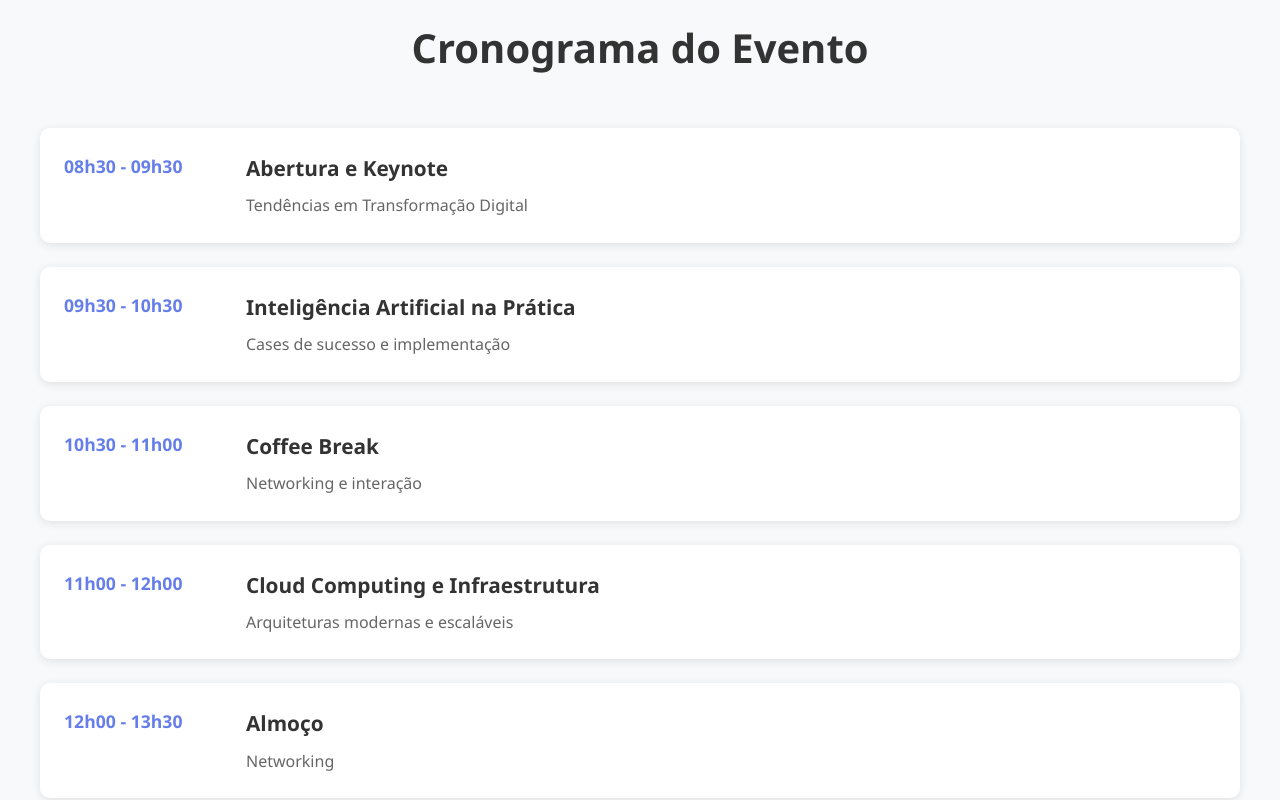
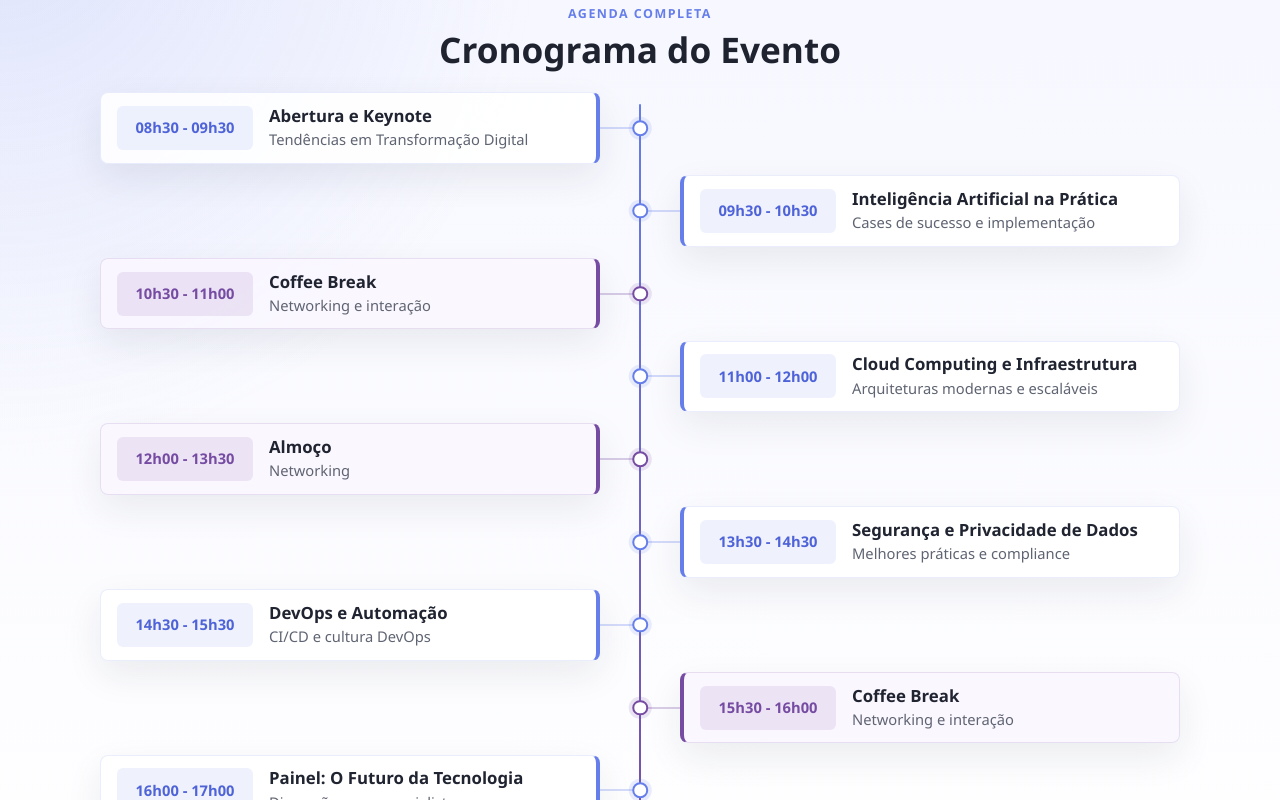
Before and after one commit to tcloud-dev/template-landingpage, an Angular app: page / in a window 1280 px wide. Shown: the part 880-1680 px from the top of the page. Built offline with nearby package versions, Linux system fonts and the light colour scheme.

Commit message:
adjustment timeline and set blur in header

```diff
--- a/src/app/components/header/header.css
+++ b/src/app/components/header/header.css
@@ -1,5 +1,11 @@
 .header {
-  background: linear-gradient(135deg, #667eea 0%, #764ba2 100%);
+  background: linear-gradient(
+    135deg,
+    rgba(102, 126, 234, 0.72) 0%,
+    rgba(118, 75, 162, 0.72) 100%
+  );
+  -webkit-backdrop-filter: blur(10px);
+  backdrop-filter: blur(10px);
   padding: 1rem 0;
   position: fixed;
   top: 0;
--- a/src/app/components/schedule/schedule.css
+++ b/src/app/components/schedule/schedule.css
@@ -1,76 +1,241 @@
 .schedule {
-  padding: 6rem 2rem;
-  background: #f8f9fa;
+  min-height: 100vh;
+  padding: 5rem 2rem 3rem;
+  scroll-margin-top: 5rem;
+  background:
+    radial-gradient(circle at top left, rgba(102, 126, 234, 0.16), transparent 34rem),
+    linear-gradient(180deg, #f6f7ff 0%, #ffffff 100%);
+  display: flex;
+  align-items: center;
 }
 
 .container {
   max-width: 1200px;
   margin: 0 auto;
+  width: 100%;
+}
+
+.section-heading {
+  text-align: center;
+  margin-bottom: 1.5rem;
+}
+
+.section-kicker {
+  color: #667eea;
+  display: inline-block;
+  font-size: 0.78rem;
+  font-weight: 800;
+  letter-spacing: 0.12em;
+  margin-bottom: 0.35rem;
+  text-transform: uppercase;
 }
 
 .section-title {
-  font-size: 2.5rem;
-  font-weight: 700;
-  text-align: center;
-  margin-bottom: 3rem;
-  color: #333;
+  color: #1f2330;
+  font-size: 2.2rem;
+  font-weight: 800;
+  line-height: 1.1;
+  margin: 0;
 }
 
 .schedule-list {
+  --marker-size: 0.72rem;
+  --timeline-gap: 2.5rem;
+  --timeline-width: 2px;
+
   display: flex;
   flex-direction: column;
-  gap: 1.5rem;
+  gap: 0.7rem;
+  margin: 0 auto;
+  max-width: 1080px;
+  position: relative;
+}
+
+.schedule-list::before {
+  background: linear-gradient(180deg, #667eea 0%, #764ba2 100%);
+  border-radius: 999px;
+  bottom: 0.75rem;
+  content: '';
+  left: 50%;
+  position: absolute;
+  top: 0.75rem;
+  transform: translateX(-50%);
+  width: var(--timeline-width);
 }
 
 .schedule-item {
   display: flex;
-  gap: 2rem;
-  background: white;
-  padding: 1.5rem;
-  border-radius: 10px;
-  box-shadow: 0 2px 10px rgba(0, 0, 0, 0.1);
-  transition: transform 0.3s, box-shadow 0.3s;
+  justify-content: flex-start;
+  min-height: 4.25rem;
+  position: relative;
+  width: 100%;
 }
 
-.schedule-item:hover {
+.schedule-item:nth-child(even) {
+  justify-content: flex-end;
+}
+
+.schedule-item::before {
+  background: #ffffff;
+  border: 2px solid #667eea;
+  border-radius: 999px;
+  box-shadow: 0 0 0 0.22rem rgba(102, 126, 234, 0.14);
+  content: '';
+  height: var(--marker-size);
+  left: 50%;
+  position: absolute;
+  top: 50%;
+  transform: translate(-50%, -50%);
+  width: var(--marker-size);
+  z-index: 2;
+}
+
+.schedule-item::after {
+  background: rgba(102, 126, 234, 0.28);
+  content: '';
+  height: 2px;
+  left: calc(50% - var(--timeline-gap));
+  position: absolute;
+  top: 50%;
+  transform: translateY(-50%);
+  width: var(--timeline-gap);
+  z-index: 1;
+}
+
+.schedule-item:nth-child(even)::after {
+  left: 50%;
+}
+
+.schedule-card {
+  align-items: center;
+  background: rgba(255, 255, 255, 0.88);
+  border: 1px solid rgba(102, 126, 234, 0.14);
+  border-right: 4px solid #667eea;
+  border-radius: 8px;
+  box-shadow: 0 14px 36px rgba(31, 35, 48, 0.08);
+  display: grid;
+  gap: 1rem;
+  grid-template-columns: 8.5rem 1fr;
+  min-height: 4.25rem;
+  padding: 0.8rem 1rem;
+  position: relative;
+  transition:
+    border-color 0.3s,
+    box-shadow 0.3s,
+    transform 0.3s;
+  width: calc(50% - var(--timeline-gap));
+}
+
+.schedule-item:nth-child(even) .schedule-card {
+  border-left: 4px solid #667eea;
+  border-right: 1px solid rgba(102, 126, 234, 0.14);
+}
+
+.schedule-item:hover .schedule-card {
   transform: translateY(-2px);
-  box-shadow: 0 4px 15px rgba(0, 0, 0, 0.15);
+  border-color: rgba(102, 126, 234, 0.32);
+  box-shadow: 0 18px 44px rgba(31, 35, 48, 0.12);
+}
+
+.schedule-item--break .schedule-card {
+  border-color: rgba(118, 75, 162, 0.14);
+  border-right-color: #764ba2;
+  background: rgba(250, 247, 255, 0.9);
+}
+
+.schedule-item--break:nth-child(even) .schedule-card {
+  border-left-color: #764ba2;
+  border-right-color: rgba(118, 75, 162, 0.14);
+}
+
+.schedule-item--break::before {
+  border-color: #764ba2;
+  box-shadow: 0 0 0 0.22rem rgba(118, 75, 162, 0.14);
+}
+
+.schedule-item--break::after {
+  background: rgba(118, 75, 162, 0.28);
 }
 
 .time {
-  flex-shrink: 0;
-  width: 150px;
-  font-weight: 700;
-  color: #667eea;
-  font-size: 1.1rem;
+  align-self: stretch;
+  background: rgba(102, 126, 234, 0.1);
+  border-radius: 6px;
+  color: #4f63d8;
+  display: grid;
+  font-size: 0.92rem;
+  font-weight: 800;
+  line-height: 1.2;
+  place-items: center;
+  text-align: center;
+}
+
+.schedule-item--break .time {
+  background: rgba(118, 75, 162, 0.11);
+  color: #764ba2;
 }
 
 .content h3 {
-  margin: 0 0 0.5rem;
-  color: #333;
-  font-size: 1.3rem;
+  color: #202431;
+  font-size: 1.05rem;
+  line-height: 1.2;
+  margin: 0 0 0.25rem;
 }
 
 .content p {
+  color: #5f6472;
+  font-size: 0.92rem;
+  line-height: 1.35;
   margin: 0;
-  color: #666;
 }
 
 @media (max-width: 768px) {
   .schedule {
+    align-items: stretch;
+    min-height: 100svh;
     padding: 4rem 1rem;
   }
 
-  .schedule-item {
-    flex-direction: column;
-    gap: 1rem;
-  }
-
-  .time {
-    width: 100%;
+  .section-heading {
+    text-align: left;
   }
 
   .section-title {
     font-size: 2rem;
   }
+
+  .schedule-list {
+    gap: 0.9rem;
+    max-width: none;
+  }
+
+  .schedule-item,
+  .schedule-item:nth-child(even) {
+    justify-content: flex-start;
+  }
+
+  .schedule-list::before,
+  .schedule-item::before,
+  .schedule-item::after {
+    display: none;
+  }
+
+  .schedule-card,
+  .schedule-item:nth-child(even) .schedule-card {
+    border-left: 4px solid #667eea;
+    border-right: 1px solid rgba(102, 126, 234, 0.14);
+    grid-template-columns: 1fr;
+    padding: 0.9rem;
+    width: 100%;
+  }
+
+  .schedule-item--break .schedule-card,
+  .schedule-item--break:nth-child(even) .schedule-card {
+    border-left-color: #764ba2;
+    border-right-color: rgba(118, 75, 162, 0.14);
+  }
+
+  .time {
+    min-height: 2.5rem;
+  }
 }
--- a/src/app/components/schedule/schedule.html
+++ b/src/app/components/schedule/schedule.html
@@ -1,71 +1,93 @@
 <section id="schedule" class="schedule">
   <div class="container">
+    <div class="section-heading">
+      <span class="section-kicker">Agenda completa</span>
       <h2 class="section-title">Cronograma do Evento</h2>
+    </div>
     <div class="schedule-list">
       <div class="schedule-item">
+        <div class="schedule-card">
           <div class="time">08h30 - 09h30</div>
           <div class="content">
             <h3>Abertura e Keynote</h3>
             <p>Tendências em Transformação Digital</p>
           </div>
         </div>
+      </div>
       <div class="schedule-item">
+        <div class="schedule-card">
           <div class="time">09h30 - 10h30</div>
           <div class="content">
             <h3>Inteligência Artificial na Prática</h3>
             <p>Cases de sucesso e implementação</p>
           </div>
         </div>
-      <div class="schedule-item">
+      </div>
+      <div class="schedule-item schedule-item--break">
+        <div class="schedule-card">
           <div class="time">10h30 - 11h00</div>
           <div class="content">
             <h3>Coffee Break</h3>
             <p>Networking e interação</p>
           </div>
         </div>
+      </div>
       <div class="schedule-item">
+        <div class="schedule-card">
           <div class="time">11h00 - 12h00</div>
           <div class="content">
             <h3>Cloud Computing e Infraestrutura</h3>
             <p>Arquiteturas modernas e escaláveis</p>
           </div>
         </div>
-      <div class="schedule-item">
+      </div>
+      <div class="schedule-item schedule-item--break">
+        <div class="schedule-card">
           <div class="time">12h00 - 13h30</div>
           <div class="content">
             <h3>Almoço</h3>
             <p>Networking</p>
           </div>
         </div>
+      </div>
       <div class="schedule-item">
+        <div class="schedule-card">
           <div class="time">13h30 - 14h30</div>
           <div class="content">
             <h3>Segurança e Privacidade de Dados</h3>
             <p>Melhores práticas e compliance</p>
           </div>
         </div>
+      </div>
       <div class="schedule-item">
+        <div class="schedule-card">
           <div class="time">14h30 - 15h30</div>
           <div class="content">
             <h3>DevOps e Automação</h3>
             <p>CI/CD e cultura DevOps</p>
           </div>
         </div>
-      <div class="schedule-item">
+      </div>
+      <div class="schedule-item schedule-item--break">
+        <div class="schedule-card">
           <div class="time">15h30 - 16h00</div>
           <div class="content">
             <h3>Coffee Break</h3>
             <p>Networking e interação</p>
           </div>
         </div>
+      </div>
       <div class="schedule-item">
+        <div class="schedule-card">
           <div class="time">16h00 - 17h00</div>
           <div class="content">
             <h3>Painel: O Futuro da Tecnologia</h3>
             <p>Discussão com especialistas</p>
           </div>
         </div>
+      </div>
       <div class="schedule-item">
+        <div class="schedule-card">
           <div class="time">17h00 - 17h30</div>
           <div class="content">
             <h3>Encerramento</h3>
@@ -74,4 +96,5 @@
         </div>
       </div>
     </div>
+  </div>
 </section>
```
Also changed, not shown: 1 other file (tests, documents, lock files or other folders). Lines whose indentation alone changed are shown as unchanged.
